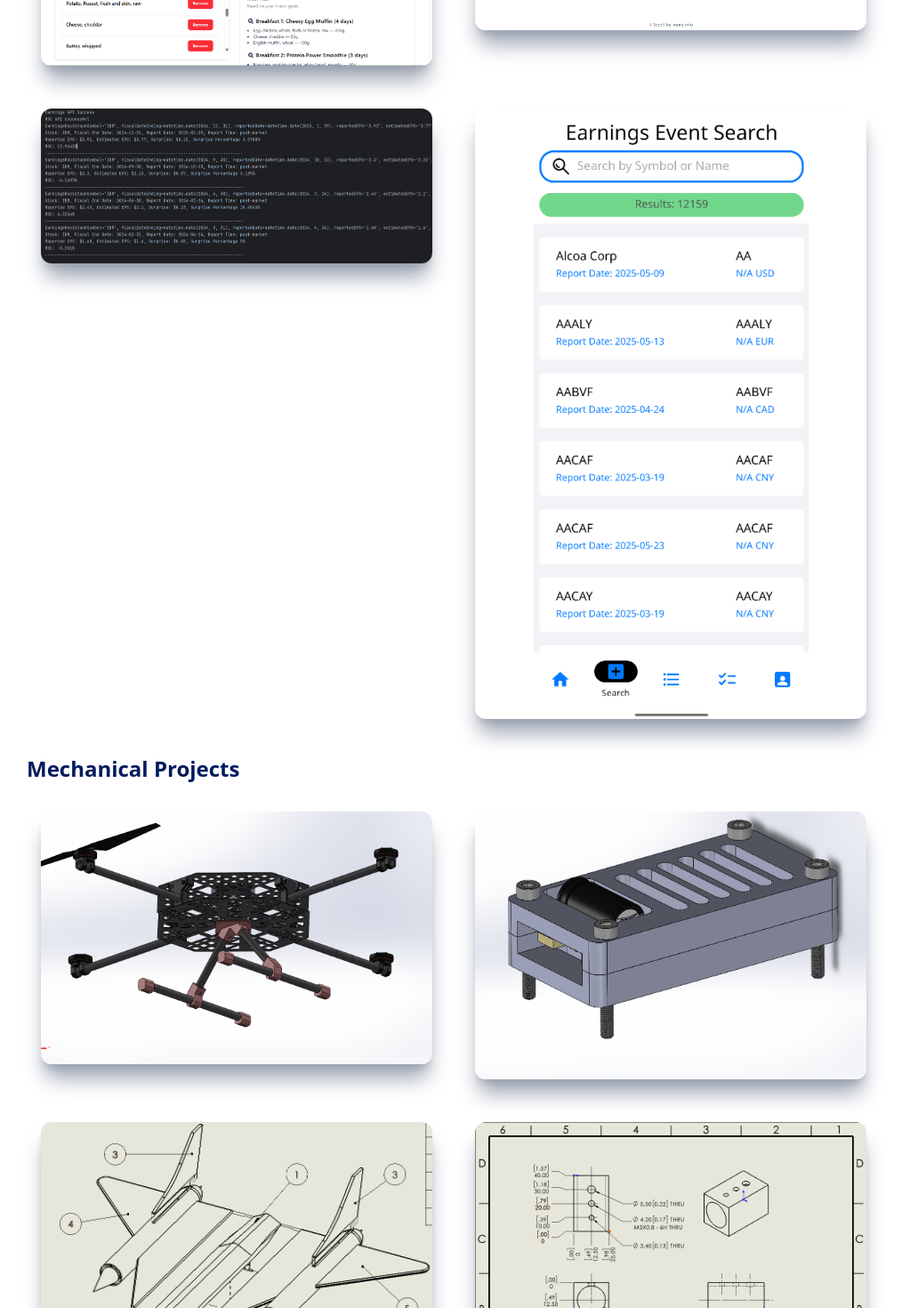
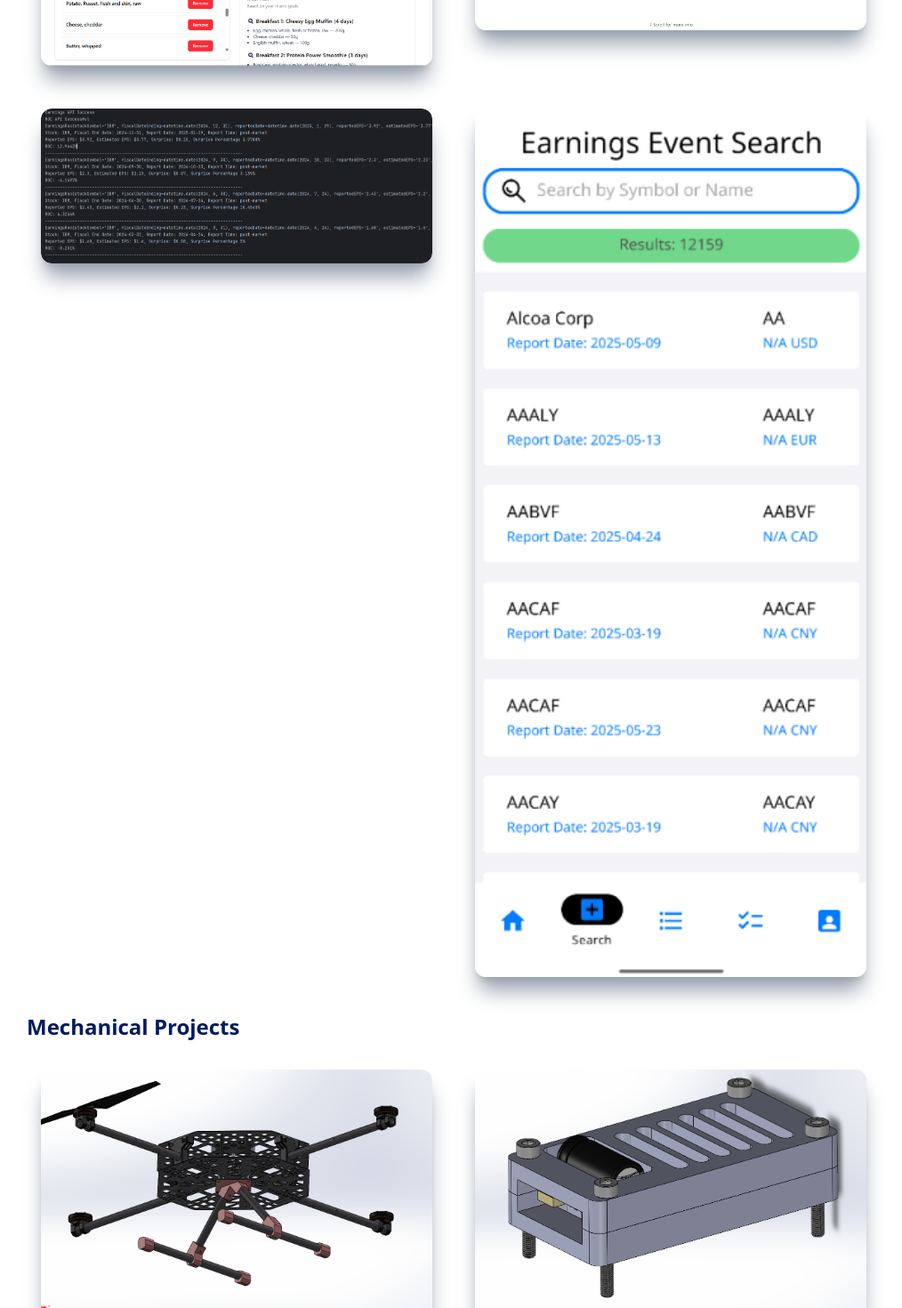
Before and after one commit to 24maazkhan/24maazkhan.github.io, a React (Vite) app: page / in a window 1280 px wide. Shown: the part 1280-2750 px from the top of the page at 89% size, without its empty margins (170-1184 px from the left). Built offline with nearby package versions, Linux system fonts and the light colour scheme.

Commit message:
Updated Project Cards

```diff
--- a/src/components/Main.jsx
+++ b/src/components/Main.jsx
@@ -22,7 +22,7 @@ const Main = () => {
                 ]}
                 wrapper="div"
                 speed={25}
-                style={{ fontSize: '1em', paddingLeft: "6px" }}
+                style={{ fontSize: '1em', paddingLeft: "8px" }}
                 repeat={Infinity}
                 />
             </h2>
--- a/src/components/ProjectItem.jsx
+++ b/src/components/ProjectItem.jsx
@@ -5,16 +5,21 @@ const ProjectItem = ({ img, title, description }) => {
 
   return (
     <div>
-      <div className="relative flex items-center justify-center h-auto w-full rounded-xl shadow-xl shadow-gray-400 group hover:bg-[#001b5e] hover:opacity-60">
-        <img src={img} alt={title} className="rounded-xl group-hover:opacity-10" />
-        <div className="hidden group-hover:flex flex-col items-center absolute top-[50%] left-[50%] translate-x-[-50%] translate-y-[-50%] text-center">
-          <h3 className="text-2xl font-bold text-white tracking-wider">{title}</h3>
-          <p className="pb-4 pt-2 text-white">{description}</p>
-          <button onClick={() => setIsModalOpen(true)} className="mt-2 px-4 py-2 bg-white text-[#001b5e] rounded hover:bg-gray-200 text-sm font-semibold">
+      <div className="relative w-full rounded-xl shadow-xl shadow-gray-400 overflow-hidden group">
+        <img src={img} alt={title} className="rounded-xl w-full h-auto group-hover:opacity-10 transition-opacity duration-300" />
+
+        <div className="absolute inset-0 flex flex-col items-center justify-center text-center opacity-0 group-hover:opacity-100 bg-[#001b5e]/90 px-4 transition-opacity duration-300">
+          <h3 className="text-2xl font-bold text-white tracking-wider break-words">{title}</h3>
+          <p className="pb-4 pt-2 text-white break-words">{description}</p>
+          <button
+            onClick={() => setIsModalOpen(true)}
+            className="mt-2 px-4 py-2 bg-white text-[#001b5e] rounded hover:bg-gray-200 text-sm font-semibold"
+          >
             Enlarge Image
           </button>
         </div>
       </div>
+
 
       {isModalOpen && (
         <div className="fixed inset-0 z-50 bg-black bg-opacity-80 flex items-center justify-center">
--- a/src/components/Projects.jsx
+++ b/src/components/Projects.jsx
@@ -21,21 +21,21 @@ const Projects = () => {
   <div className='pb-6'>
     <h2 className='text-2xl font-semibold text-left text-[#001b5e] mb-4'>Software Projects</h2>
     <div className='grid sm:grid-cols-2 gap-12 p-4'>
-      <ProjectItem img={MacroplannerSoftware} title="Placeholder" description="placeholder" />
-      <ProjectItem img={EAWeb} title="Placeholder" description="placeholder" />
-      <ProjectItem img={EAMetrics} title="Placeholder" description="placeholder" />
-      <ProjectItem img={EAAndroid} title="Placeholder" description="placeholder" />
+      <ProjectItem img={MacroplannerSoftware} title="AI-Powered Weekly Macro Planner" description="React/NextJS, FastAPI/Python, AWS" />
+      <ProjectItem img={EAWeb} title="Earning Alpha Web App" description="React/NextJS, Flask/Python, AWS, PostgreSQL" />
+      <ProjectItem img={EAMetrics} title="Earning Alpha ML Data Processing" description="Python, Financial APIs" />
+      <ProjectItem img={EAAndroid} title="Earning Alpha MVP Android App" description="Android Studio, Kotlin/Java" />
 
     </div>
   </div>
   <div>
     <h2 className='text-2xl font-semibold text-left text-[#001b5e] mb-4'>Mechanical Projects</h2>
     <div className='grid sm:grid-cols-2 gap-12 p-4'>
-      <ProjectItem img={droneGearCAD} title="Placeholder" description="placeholder" />
-      <ProjectItem img={escCaseCAD} title="Placeholder" description="placeholder" />
-      <ProjectItem img={airplaneCAD} title="Placeholder" description="placeholder" />
-      <ProjectItem img={steelJigCAD} title="Placeholder" description="placeholder" />
-      <ProjectItem img={groupPuzzleCAD} title="Placeholder" description="placeholder" />
+      <ProjectItem img={droneGearCAD} title="UWARG Competition Drone Landing Gear" description="SolidWorks" />
+      <ProjectItem img={escCaseCAD} title="UWARG ESC Case" description="SolidWorks" />
+      <ProjectItem img={airplaneCAD} title="SR-71 Blackbird Airplane" description="SolidWorks (Drafting)" />
+      <ProjectItem img={steelJigCAD} title="Steel Jig Machining Guide" description="SolidWorks (Drafting)" />
+      <ProjectItem img={groupPuzzleCAD} title="Collaborative 3D Design and Manufacturing Project" description="SolidWorks, 3D Printing" />
 
     </div>
   </div>
```
